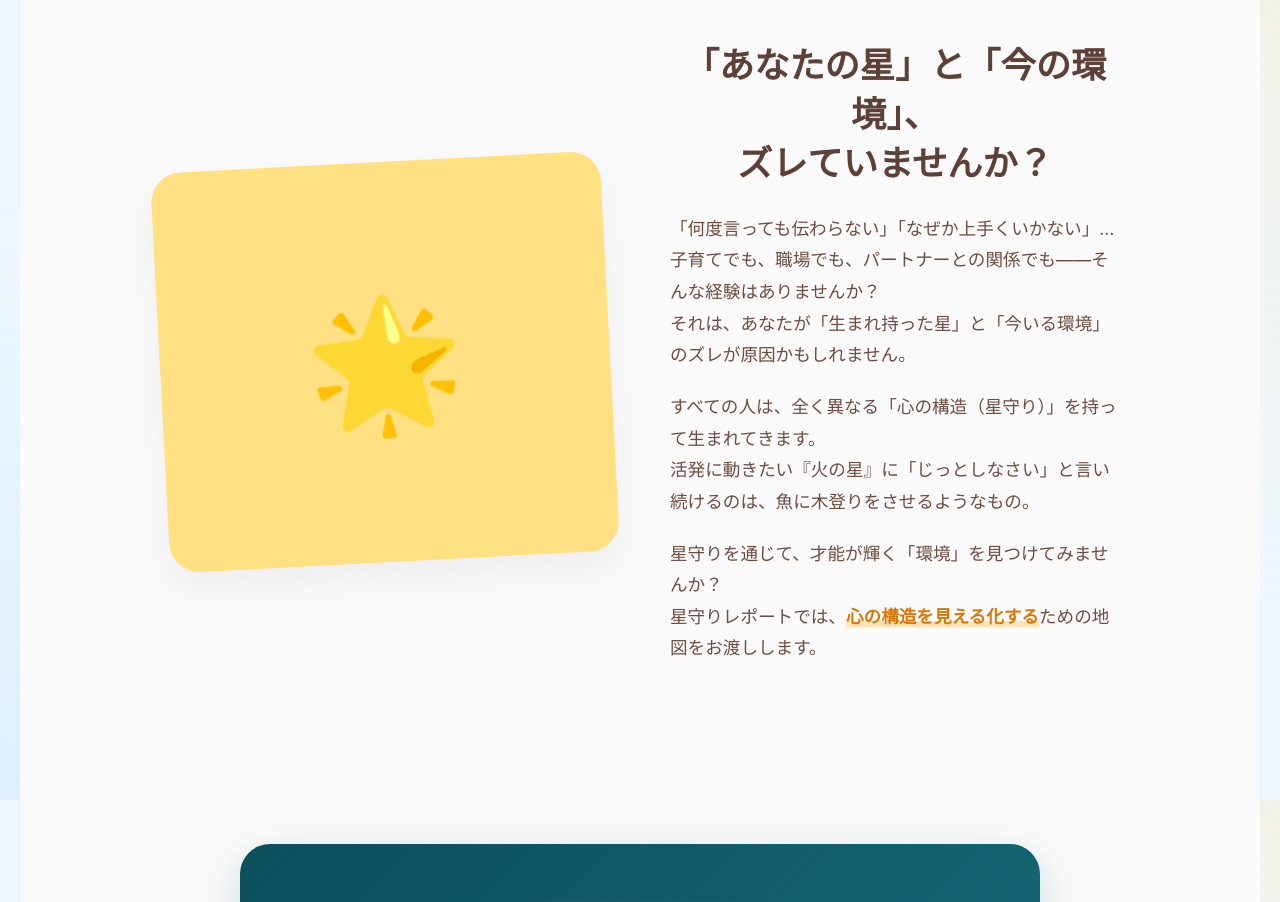
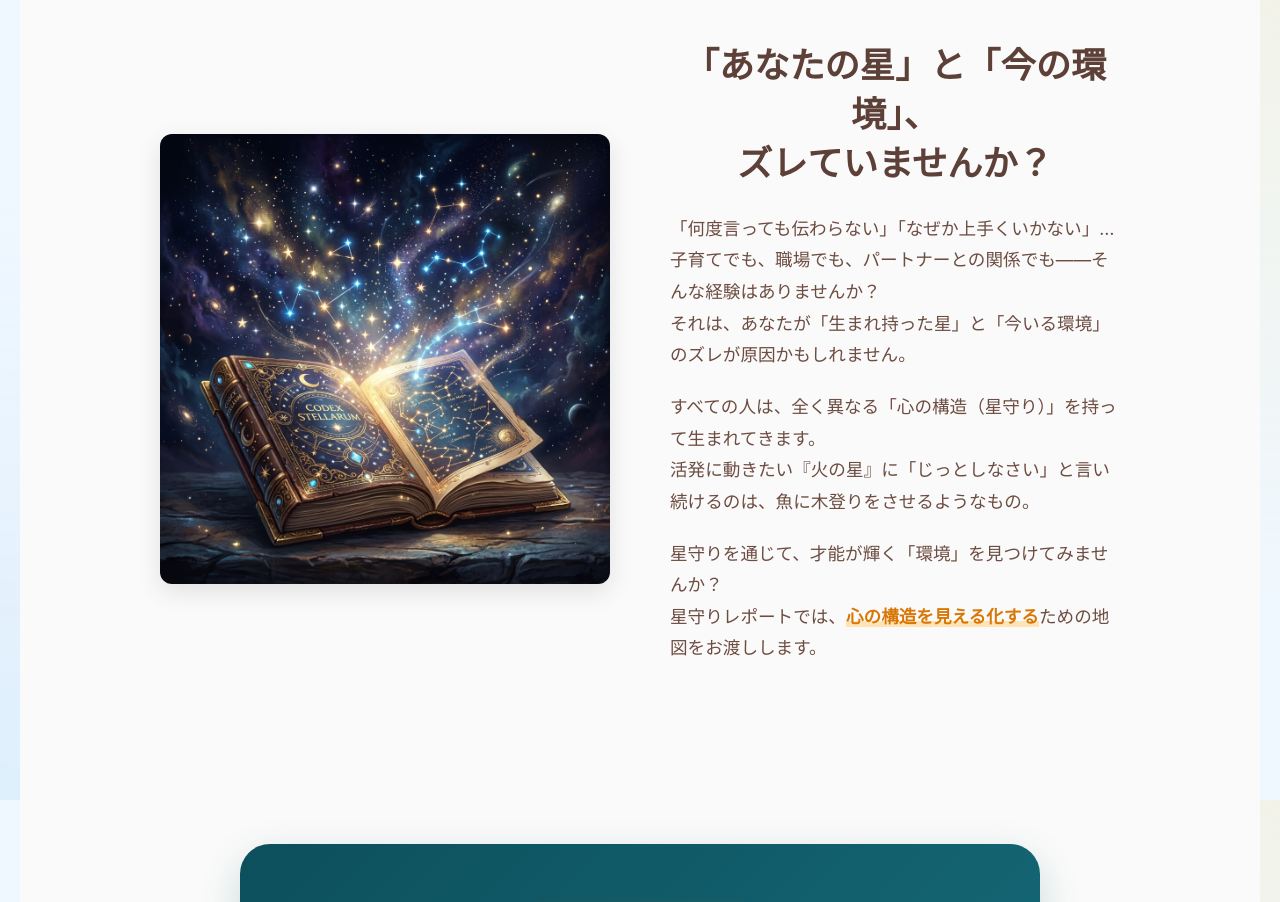
Before and after one commit to naotoada/hoshimori-web, a Next.js app: page / in a window 1280 px wide. Shown: the part 2400-3302 px from the top of the page. Built offline with nearby package versions, Linux system fonts and the light colour scheme.

Commit message:
Update: コンセプト画像を魔法の本に差し替え

```diff
--- a/src/app/page.tsx
+++ b/src/app/page.tsx
@@ -76,10 +76,7 @@ export default function Home() {
         <div className={styles.container}>
           <div className={styles.conceptGrid}>
             <div className={styles.conceptImage}>
-              {/* Placeholder for a warm, cute illustration */}
-              <div className={styles.conceptImagePlaceholder}>
-                🌟
-              </div>
+              <img src="/images/star_magic_book.png" alt="星守りの魔法の本" style={{ width: '100%', height: 'auto', borderRadius: '12px', boxShadow: '0 8px 24px rgba(0,0,0,0.1)' }} />
             </div>
             <div className={styles.conceptText}>
               <h2 style={{ textAlign: 'center' }}>「あなたの星」と「今の環境」、<br/>ズレていませんか？</h2>
```
Also changed, not shown: public/images/star_magic_book.png (added).
